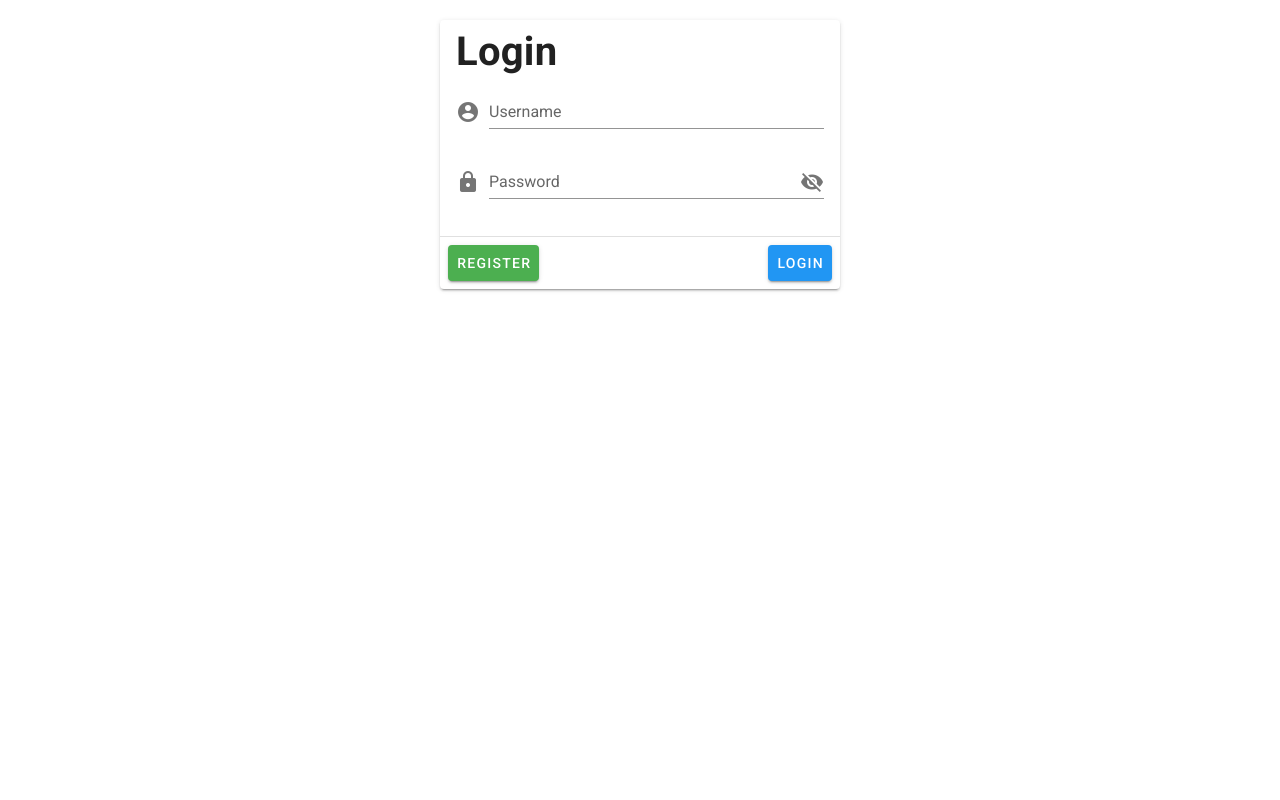
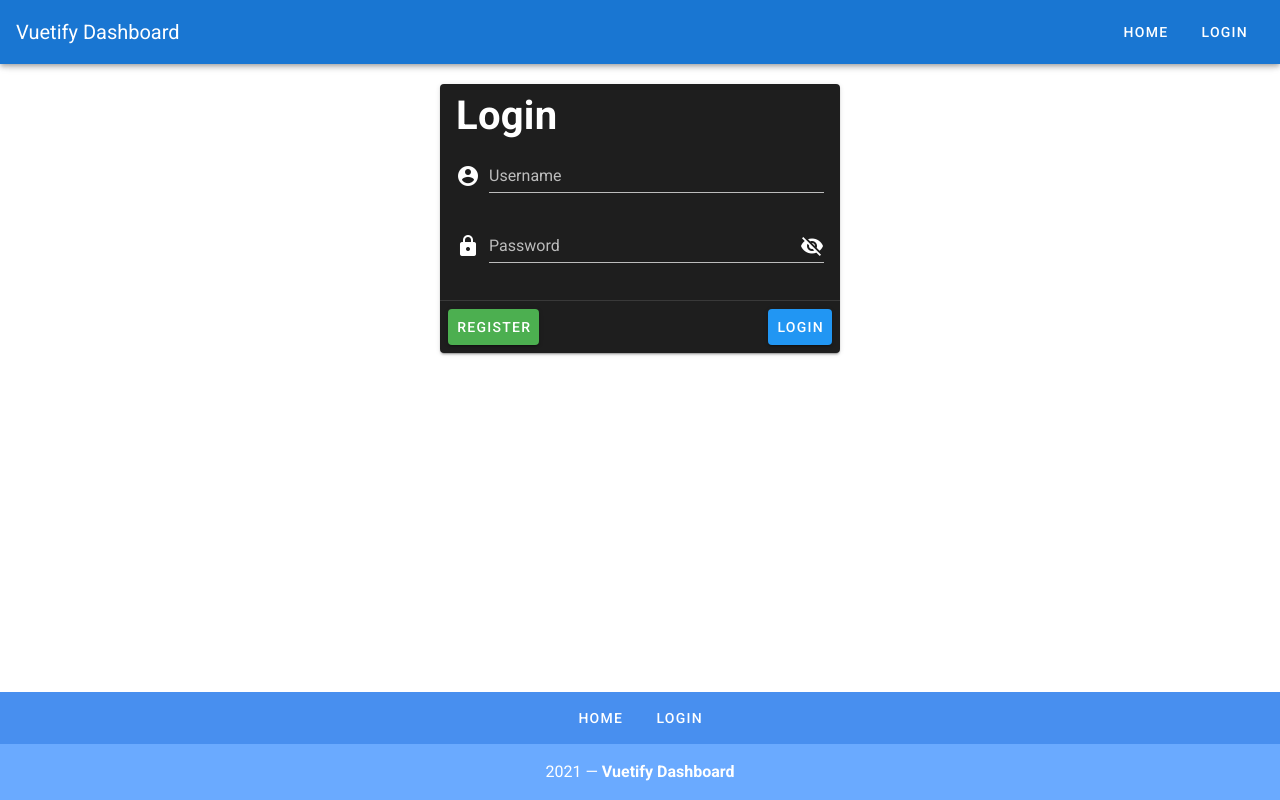
Before and after one commit to remchh/Vuetify-vue2, a Vue app: page / in a window 1280 px wide. Built offline with nearby package versions, Linux system fonts and the light colour scheme.

Commit message:
“Vuetify-Components”

```diff
--- a/src/App.vue
+++ b/src/App.vue
@@ -1,6 +1,14 @@
 <template>
   <v-app>
-    <v-card width="400px" class="mt-5 mx-auto">
+    <v-app-bar app color='primary' dark>
+      <v-toolbar-title>Vuetify Dashboard</v-toolbar-title>
+      <v-spacer></v-spacer>
+      <v-btn text rounded>Home</v-btn>
+      <v-btn text rounded>Login</v-btn>
+    </v-app-bar>
+    <v-content>
+      <!-- Login Module -->
+      <v-card width="400px" class="mt-5 mx-auto" dark>
         <v-card-title class='pb-3'>
           <h1>Login</h1>
         </v-card-title>
@@ -26,6 +34,24 @@
           <v-btn color='info'>Login</v-btn>
         </v-card-actions>
       </v-card>
+    </v-content>
+    <v-footer color="primary lighten-1" padless>
+      <v-layout justify-center wrap>
+        <v-btn
+          v-for="link in links"
+          :key="link"
+          color="white"
+          text
+          rounded
+          class="my-2"
+        >
+          {{ link }}
+        </v-btn>
+        <v-flex primary lighten-2 py-4 text-center white--text xs12>
+          {{ new Date().getFullYear() }} — <strong>Vuetify Dashboard</strong>
+        </v-flex>
+      </v-layout>
+    </v-footer>
   </v-app>
 </template>
 
@@ -34,7 +60,11 @@ export default {
   name: 'App',
   data (){
     return{
-      showPassword: false
+      showPassword: false,
+      links: [
+        'Home',
+        'Login'
+      ]
     }
   }
 }
```
Lines whose indentation alone changed are shown as unchanged.
